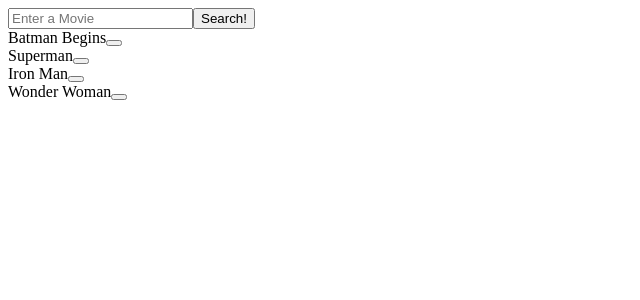
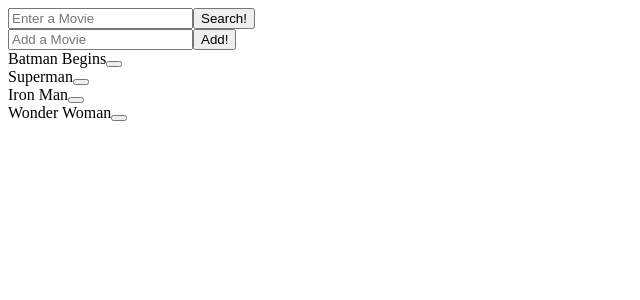
Before and after one commit to mattupham/movie-List, a React app: page / in a window 1280 px wide. Shown: the top 300 px of the page, without its empty margins (0-640 px from the left). Built offline with nearby package versions, Linux system fonts and the light colour scheme; the HTML template or start-up script is replaced by a standard one.

Commit message:
create ability to add videos to movie list

```diff
--- a/client/src/components/AddMovie.jsx
+++ b/client/src/components/AddMovie.jsx
@@ -4,30 +4,24 @@
 class AddMovie extends React.Component {
   constructor(props) {
     super(props);
-    this.state = {
-    }
   }
 
   render() {
     return (
       <div>
-        <form
-          onSubmit={this.props.handleAddSubmit}
-        >
-          <label>
-            <input
-              value={this.props.addValue}
-              className="search"
-              type="text"
-              placeholder="Enter a Movie"
-              onChange={this.props.handleAddChange}
-            />
-          </label>
-          <input
-            type="submit"
-            value="Add"
-          />
-        </form>
+        <input
+          type="text"
+          placeholder="Add a Movie"
+          ref={input => this.addInput = input}
+        />
+        <button
+          onClick={
+            () => {
+              this.props.addMovie(this.addInput.value);
+            }
+          }>
+          Add!
+        </button>
       </div>
     );
   }
--- a/client/src/components/Movie.jsx
+++ b/client/src/components/Movie.jsx
@@ -6,11 +6,12 @@
   constructor(props) {
     super(props);
 
-    this.displayMovieDetails = this.displayMovieDetails.bind(this);
+    // this.displayMovieDetails = this.displayMovieDetails.bind(this);
 
     this.state = {
       displayDetails: false
     }
+
   }
 
   displayMovieDetails() {
@@ -20,11 +21,10 @@
   render() {
     return (
       <div>
-          <span onClick={this.displayMovieDetails}>
-            {this.props.movie.title}
-          </span>
-          <button id="toggleButton">
-          </button>
+        <span onClick={this.displayMovieDetails.bind(this)}>
+          {this.props.movie.title}
+        </span>
+        <button id="toggleButton"></button>
       </div>
     )
   }
--- a/client/src/index.jsx
+++ b/client/src/index.jsx
@@ -9,6 +9,7 @@
     super(props);
 
     this.search = this.search.bind(this);
+    this.addMovie = this.addMovie.bind(this);
 
     this.state = {
       movieList: [],
@@ -82,10 +83,24 @@
     return this.filterByViewStatus(searchFilteredMovieList);
   }
 
+  addMovie(movieTitle) {
+    let newMovieList = this.state.movieList;
+    newMovieList.push({
+      "id": 1,
+      "title": movieTitle,
+      "watched": false
+    });
+    // console.log('new movie list', newMovieList);
+    //add to database
+    //get all movies
+    this.setState({movieList: newMovieList});
+  }
+
   render() {
     return (
       <div>
         <Search search={this.search}/>
+        <AddMovie addMovie={this.addMovie}/>
         {
           this.displayMovies().map((movie, index) =>
           {
```
Also changed, not shown: 1 other file (tests, documents, lock files or other folders).
